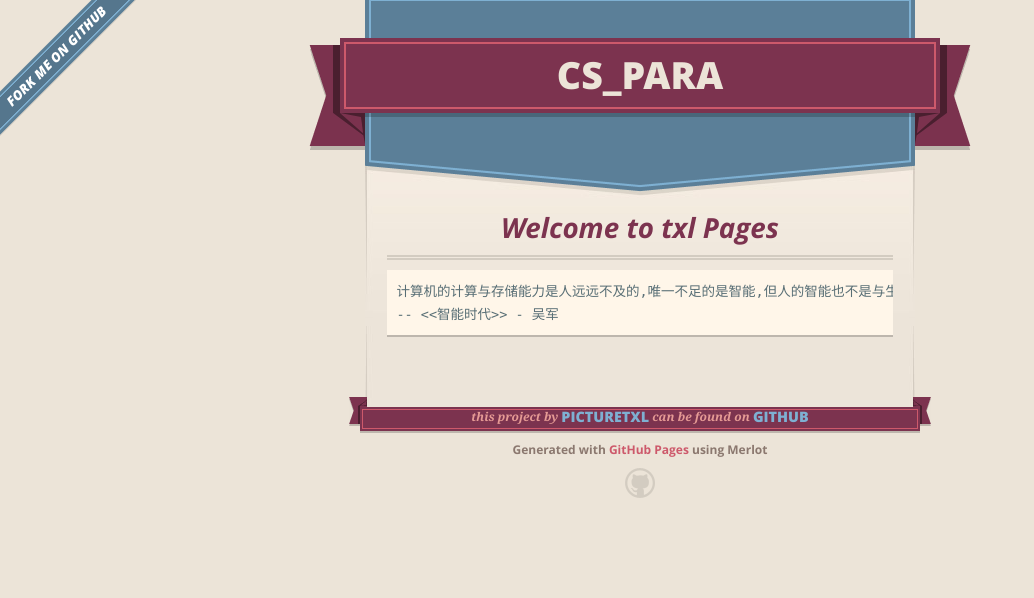
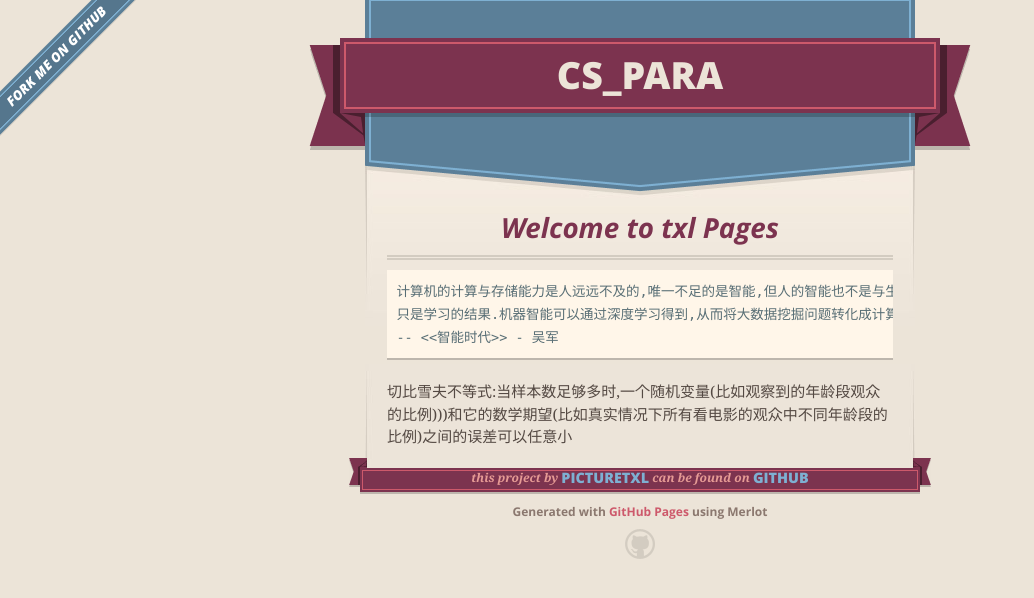
Before and after one commit to picturetxl/cs_para, a Jekyll site: the page built from index.md, in a window 1280 px wide. Shown: the top 598 px of the page, without its empty margins (0-1034 px from the left). Built offline with Jekyll 4.4.1, drawn with Linux system fonts in a browser that asks for light colours; our own code applies the rules of GitHub Pages for plain Markdown files; the repository's description, which GitHub fills in, is left out.

Commit message:
Update index.md

````diff
--- a/index.md
+++ b/index.md
@@ -2,6 +2,9 @@
 
 
 ```
-计算机的计算与存储能力是人远远不及的,唯一不足的是智能,但人的智能也不是与生俱来,只是学习的结果.机器智能可以通过深度学习得到,从而将大数据挖掘问题转化成计算问题来处理.
+计算机的计算与存储能力是人远远不及的,唯一不足的是智能,但人的智能也不是与生俱来,
+只是学习的结果.机器智能可以通过深度学习得到,从而将大数据挖掘问题转化成计算问题来处理.
 -- <<智能时代>> - 吴军
 ```
+
+切比雪夫不等式:当样本数足够多时,一个随机变量(比如观察到的年龄段观众的比例)))和它的数学期望(比如真实情况下所有看电影的观众中不同年龄段的比例)之间的误差可以任意小
````
